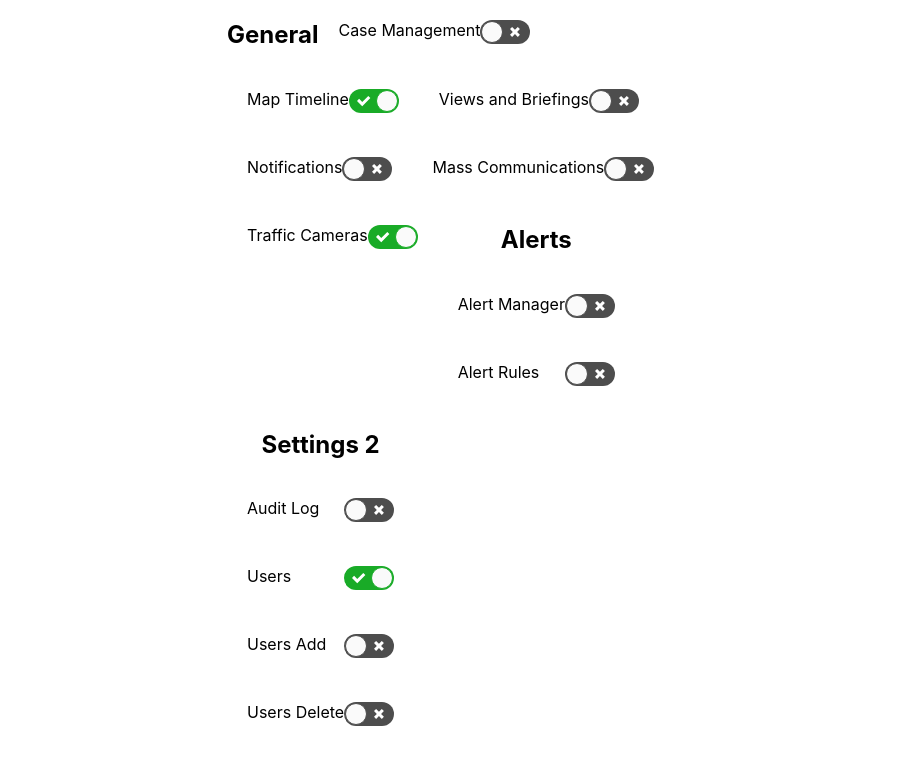
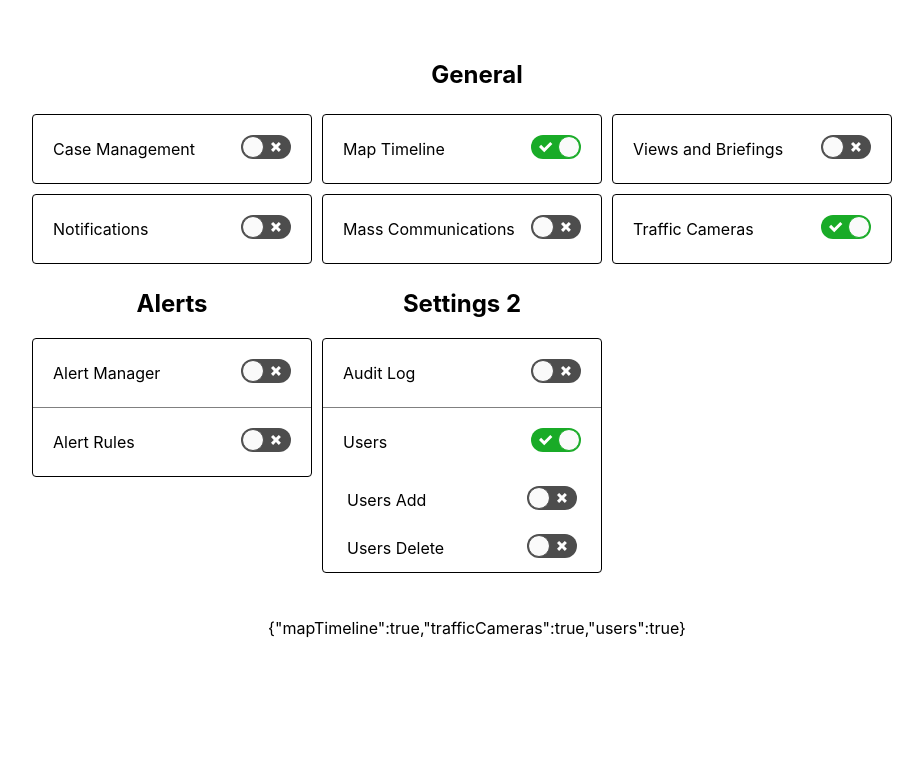
Before and after one commit to carolinaf86/feature-flag-ui, a React (Create React App) app: page / in a window 1280 px wide. Shown: the top 764 px of the page, without its empty margins (163-1086 px from the left). Built offline with nearby package versions, Linux system fonts and the light colour scheme.

Commit message:
Improve form styling

```diff
--- a/src/App.js
+++ b/src/App.js
@@ -7,7 +7,7 @@ import initialData from './initialData.json';
 
 const Container = styled.div`
     margin: auto;
-    width: 500px;
+    max-width: 900px;
 `;
 
 function App() {
--- a/src/components/Form/index.js
+++ b/src/components/Form/index.js
@@ -1,4 +1,4 @@
-import React, {useEffect, useState} from 'react';
+import React, {Fragment, useState} from 'react';
 import PropTypes from 'prop-types';
 import styled from 'styled-components';
 import Toggle from '../Toggle';
@@ -7,10 +7,11 @@ import ToggleGroup from '../ToggleGroup';
 const Container = styled.div`
     display: flex;
     flex-wrap: wrap;
+    margin: 40px 0;
 `;
 
-const FieldContainer = styled.div`
-
+const Title = styled.h2`
+    width: 100%
 `;
 
 const Form = ({schema, initialData}) => {
@@ -21,15 +22,11 @@ const Form = ({schema, initialData}) => {
         setValues({...values, [fieldName]: value});
     }
 
-    useEffect(() => {
-        console.log('Values', values);
-    }, [values]);
-
     return (
         <form>
             <Container>
                 {schema.map((field, idx) => (
-                    <FieldContainer key={idx}>
+                    <Fragment key={idx}>
                         {field.type === 'toggle' && (
                             <Toggle toggle={field}
                                     onChange={handleChange}
@@ -41,10 +38,11 @@ const Form = ({schema, initialData}) => {
                                          values={values}
                                          title={field.title}/>
                         )}
-                        {field.type === 'title' && (<h2>{field.label}</h2>)}
-                    </FieldContainer>
+                        {field.type === 'title' && (<Title>{field.label}</Title>)}
+                    </Fragment>
                 ))}
             </Container>
+            <p>{JSON.stringify(values)}</p>
         </form>
     )
 };
--- a/src/components/Toggle/index.js
+++ b/src/components/Toggle/index.js
@@ -5,30 +5,37 @@ import ReactToggle from 'react-toggle';
 import 'react-toggle/style.css';
 
 const Container = styled.div`
-
+    ${props => props.type === 'single' && `
+        border: 1px solid #000;
+        border-radius: 4px;
+        width: 280px;
+        margin: 5px;
+    `}
 `;
 
 const ToggleRow = styled.div`
     display: flex;
     justify-content: space-between;
-    padding: 20px;
+    align-items: center;
+    padding: ${props => props.type === 'child' ? '10px 24px' : '20px'};
 `;
 
-const Toggle = ({ toggle, value, onChange, additionalInput }) => {
+const Toggle = ({toggle, value, onChange, type }) => {
     const handleChildChange = (name, checked) => {
-        onChange(toggle.name, { ...value, [name]: checked });
+        onChange(toggle.name, {...value, [name]: checked});
     };
     return (
-        <Container>
-            <ToggleRow>
+        <Container type={type}>
+            <ToggleRow type={type}>
                 <div>{toggle.label}</div>
-                {additionalInput && (additionalInput)}
+                {/* TODO add optional dropdown/input */}
                 <label>
-                    <ReactToggle name={toggle.name} checked={!!value} onChange={e => onChange(toggle.name, e.target.checked)}/>
+                    <ReactToggle name={toggle.name} checked={!!value}
+                                 onChange={e => onChange(toggle.name, e.target.checked)}/>
                 </label>
             </ToggleRow>
             {value && toggle.subToggles?.map((subToggle, key) => (
-                <Toggle key={key} toggle={subToggle} onChange={handleChildChange} value={value?.[subToggle.name]} />
+                <Toggle key={key} toggle={subToggle} onChange={handleChildChange} value={value?.[subToggle.name]} type="child" />
             ))}
         </Container>
     );
@@ -38,12 +45,12 @@ Toggle.propTypes = {
     toggle: PropTypes.object.isRequired,
     value: PropTypes.oneOfType([PropTypes.bool, PropTypes.object]),
     onChange: PropTypes.func.isRequired,
-    additionalInput: PropTypes.element
+    type: PropTypes.oneOf(['single', 'group', 'child'])
 };
 
 Toggle.defaultProps = {
-    additionalInput: null,
-    value: false
+    value: false,
+    type: 'single'
 };
 
 export default Toggle;
--- a/src/components/ToggleGroup/index.js
+++ b/src/components/ToggleGroup/index.js
@@ -1,23 +1,34 @@
 import React from 'react';
 import PropTypes from 'prop-types';
+import styled from 'styled-components';
 import Toggle from '../Toggle';
 
-const ToggleGroup = ({toggles, onChange, values, title}) => {
-    // TODO do not allow type toggleGroup in toggles
-    return (
-        <div>
-            <h2>{title}</h2>
+const Container = styled.div`
+    border: 1px solid black;
+    border-radius: 4px;
+    width: 280px;
+    margin: 5px;
+    & >div:not(:first-child) {
+        border-top: 1px grey solid;
+    }
+`;
+
+const ToggleGroup = ({toggles, onChange, values, title}) => (
+    <div>
+        <h2>{title}</h2>
+        <Container>
             {toggles.map((toggle, idx) => (
-                <div key={idx}>
-                    <Toggle toggle={toggle}
-                            onChange={onChange}
-                            value={values[toggle.name]}
-                    />
-                </div>
+                <Toggle
+                    key={idx}
+                    toggle={toggle}
+                    onChange={onChange}
+                    value={values[toggle.name]}
+                    type="group"
+                />
             ))}
-        </div>
-    )
-};
+        </Container>
+    </div>
+);
 
 ToggleGroup.propTypes = {
     toggles: PropTypes.array.isRequired,
--- a/src/index.css
+++ b/src/index.css
@@ -11,3 +11,7 @@ code {
   font-family: source-code-pro, Menlo, Monaco, Consolas, 'Courier New',
     monospace;
 }
+
+ * {
+  box-sizing: border-box;
+ }
```
